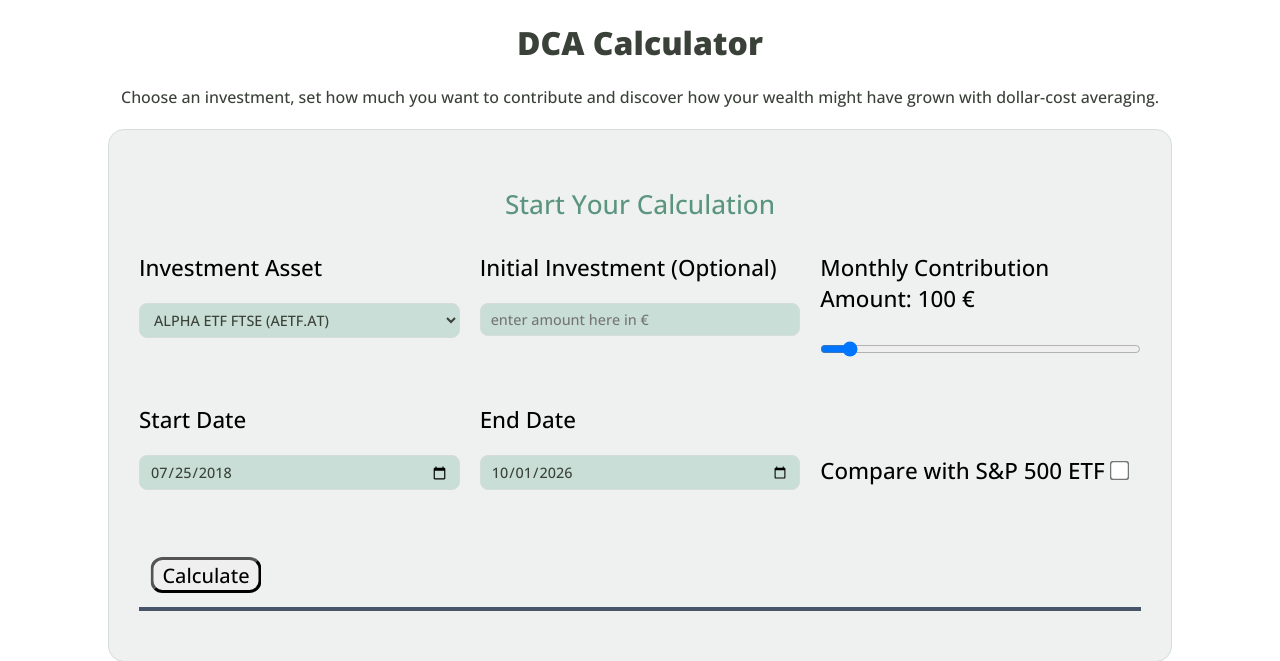
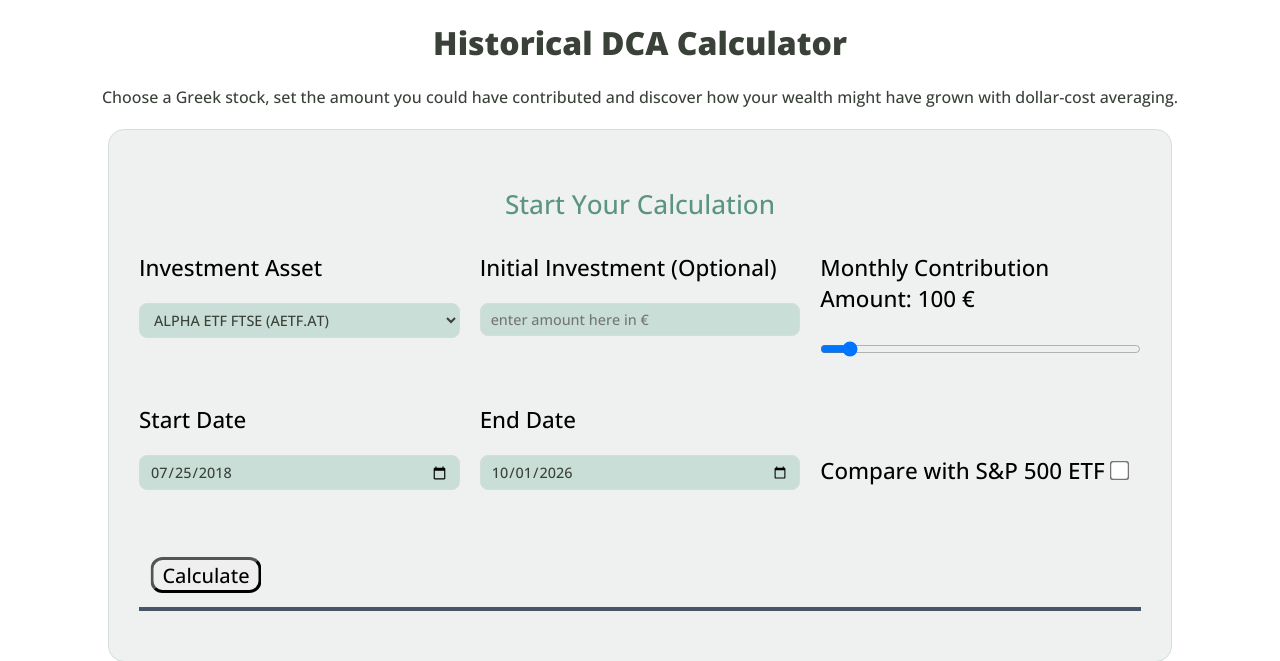
Before and after one commit to TelisK/Historical-DCA-Calc--Greek-Stocks, a Django app: page / in a window 1280 px wide. Shown: the top 661 px of the page. Run offline with Django 5.2, Linux system fonts and the light colour scheme; some libraries are stand-ins or nearby versions.

Commit message:
fix bug with future dates, updated texts to be clear that the app calculates past performance of the stocks. Also added dotenv, updated requirements and updated README.

```diff
--- a/requirements.txt
+++ b/requirements.txt
@@ -5,6 +5,7 @@ cffi==2.1.1
 charset-normalizer==3.5.3
 curl_cffi==0.17.0
 Django==6.1.3
+dotenv==0.9.9
 idna==3.20
 lxml==6.1.3
 narwhals==2.29.0
@@ -17,6 +18,7 @@ plotly==7.2.0
 protobuf==7.36.2
 pycparser==3.12
 python-dateutil==4.0.0
+python-dotenv==1.2.4
 pytz==2026.6
 requests==2.34.2
 soupsieve==4.1.3
--- a/stocks/app/templates/app/index.html
+++ b/stocks/app/templates/app/index.html
@@ -21,9 +21,9 @@
     <div class="page-container">
         <div class="header-container">
             <div class="header">
-                <h1><img src="" alt="">DCA Calculator</h1>
+                <h1><img src="" alt="">Historical DCA Calculator</h1>
                 <div>
-                    <h4>Choose an investment, set how much you want to contribute and discover how your wealth
+                    <h4>Choose a Greek stock, set the amount you could have contributed and discover how your wealth
                         might have grown with dollar-cost averaging.</h4>
                 </div>
             </div>
--- a/stocks/app/views.py
+++ b/stocks/app/views.py
@@ -9,8 +9,6 @@ from datetime import date
 import plotly.express as px
 from django.contrib import messages
 import pandas as pd
-# from matplotlib import pyplot as plt
-# import matplotlib.dates as mdates
 
 
 # Create your views here.
@@ -37,8 +35,16 @@ def index(request):
         amount_per_month = request.POST.get('monthly', '')
         start_date = request.POST.get('startdate', '')
         end_date = request.POST.get('enddate','')
+        today = date.today()
 
-        #today = date.today()
+        if start_date > str(today) or end_date > str(today):
+
+            messages.error(request, 'The application presents only the past performance of the stocks.')
+            context = {
+                'form_data': request.POST if request.method == 'POST' else {},
+                'ASSETS':ASSETS,
+            }
+            return render(request, 'app/index.html', context)
 
         result = stock_calculation(
             asset=asset,
@@ -123,33 +129,6 @@ def index(request):
                         config={'responsive': True, 'displayModeBar': False},
                         full_html=False)
 
-        # fig, ax = plt.subplots()
-
-        # if compare:
-        #     total_snp500_data = snp500['chart']['total_value_list']
-        #     ax.plot(dates, total_data, linewidth=1, label='Total')
-        #     ax.plot(dates, total_snp500_data, linewidth=1, label='S&P500')
-        #     ax.plot(dates, invested_data, linewidth=1, label='Invested')
-        # else:
-        #     ax.plot(dates, total_data, linewidth=1, label='Total')
-        #     ax.plot(dates, invested_data, linewidth=1, label='Invested')
-
-        # ax.xaxis.set_major_locator(mdates.YearLocator())
-        # ax.xaxis.set_major_formatter(mdates.DateFormatter('%Y'))
-
-        # ax.legend()
-        # ax.set_title('Investment Result')
-        # ax.set_xlabel('Years')
-        # ax.set_ylabel('Amount')
-        # ax.grid()
-
-        # buffer = io.BytesIO()
-        # fig.savefig(buffer, format='png')
-        # buffer.seek(0)
-        # string=base64.b64encode(buffer.read())
-        # url = urllib.parse.quote(string)
-
-
 
         context = {'summary':result['summary'],
                    'ASSETS': ASSETS,
--- a/stocks/stocks/settings.py
+++ b/stocks/stocks/settings.py
@@ -12,6 +12,9 @@ https://docs.djangoproject.com/en/6.0/ref/settings/
 
 from pathlib import Path
 import os
+from dotenv import load_dotenv
+
+load_dotenv()
 
 # Build paths inside the project like this: BASE_DIR / 'subdir'.
 BASE_DIR = Path(__file__).resolve().parent.parent
```
Also changed, not shown: README.md.
